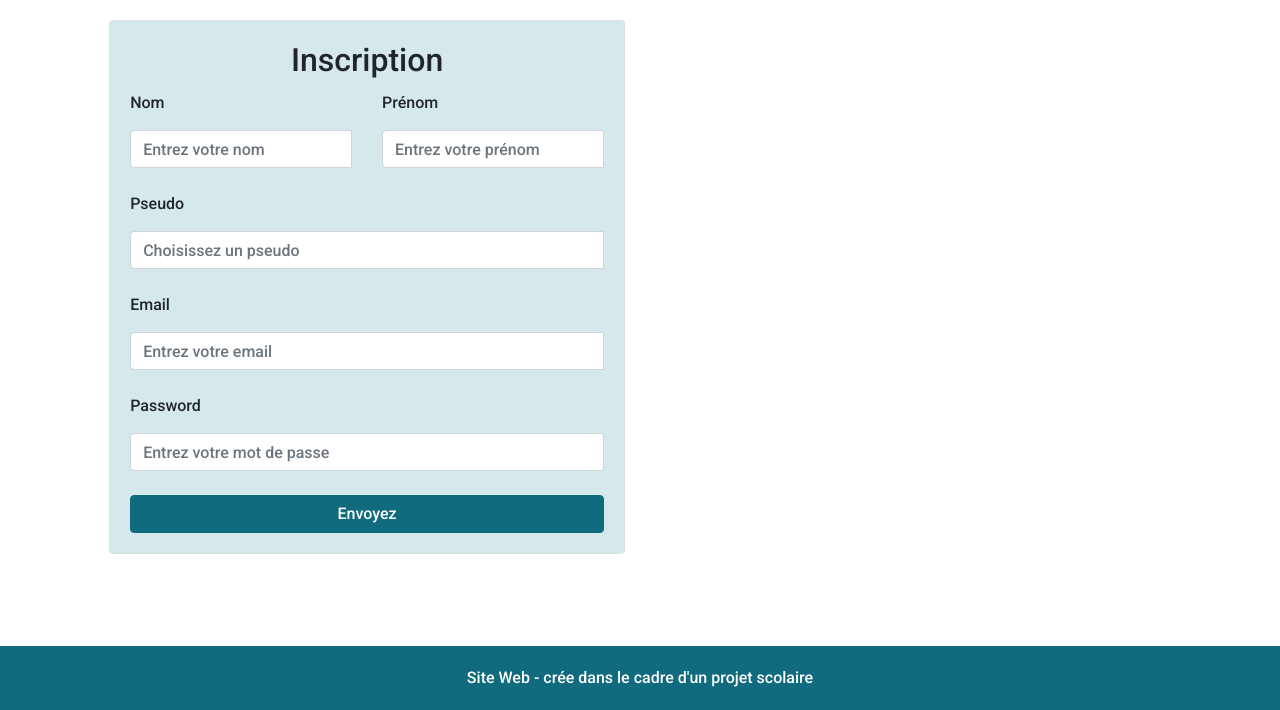
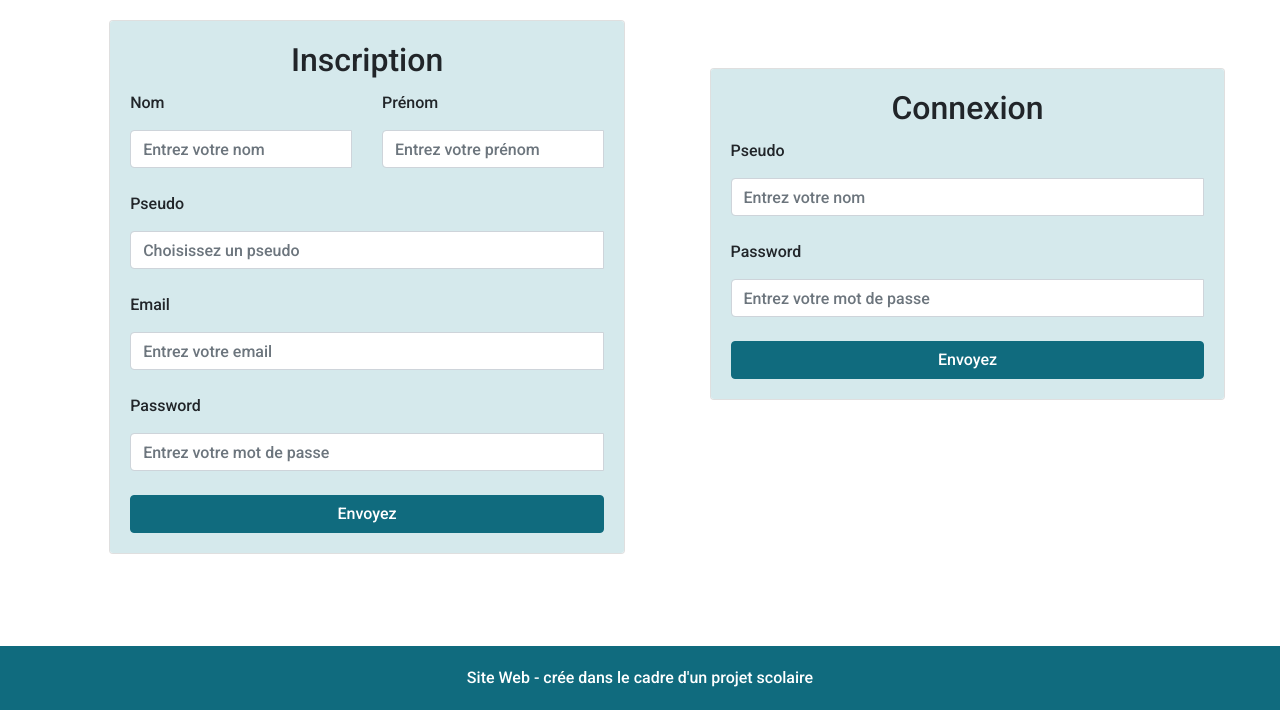
Before and after one commit to Karen160/Projet-php, a PHP site: page /App/View/signView.php in a window 1280 px wide. Shown: the part 100-810 px from the top of the page. Run offline with PHP 8.4, Linux system fonts and the light colour scheme; some libraries are stand-ins or nearby versions.

Commit message:
:rocket inscription

```diff
--- a/App/View/signView.php
+++ b/App/View/signView.php
@@ -1,8 +1,8 @@
 <?php
 // connexion à la base de données via la classe PDO
-$host = 'mysql:host=localhost;dbname=projetphp';
+$host = 'mysql:host=localhost;dbname=projet_php';
 $login = 'root';
-$password = 'root';
+$password = '';
 $options = array(
     PDO::ATTR_ERRMODE => PDO::ERRMODE_WARNING,
     PDO::MYSQL_ATTR_INIT_COMMAND => 'SET NAMES utf8'
@@ -14,6 +14,8 @@ session_start();
 
 include '../../inc/head.inc.php';
 include '../../inc/header.inc.php';
+
+$msg = "";
 
 if(isset($_POST['prenom']) && isset($_POST['nom']) && isset($_POST['pseudo']) && isset($_POST['email']) && isset($_POST['mdp'])) {
     $pseudo = trim($_POST['pseudo']);
@@ -37,9 +39,12 @@ if(isset($_POST['prenom']) && isset($_POST['nom']) && isset($_POST['pseudo']) &&
       $enregistrement->bindParam(':email', $email, PDO::PARAM_STR);
       $enregistrement->bindParam(':mdp', $mdp, PDO::PARAM_STR);
       $enregistrement->execute();
-      //rediriger au bout de x sec
-      header("refresh:3;url=../../App/View/profilView.php");
-  }
+
+      $msg = "<div style='padding: 10px; background-color: green; color: white; text-align: center;'>Félicitation votre compte a été crée<br>Connecter-vous</div>";
+
+    } else {
+      $msg = "<div style='padding: 10px; background-color: red; text-transform: uppercase; color: white; text-align: center;'>Le pseudo/email existe déjà<br>Veuillez recommencer</div>";
+    }
 }
 
 ?>
@@ -75,12 +80,15 @@ if(isset($_POST['prenom']) && isset($_POST['nom']) && isset($_POST['pseudo']) &&
                             <div class="col-sm-12 mt-4 position-static offset-ms-4">
                                 <button type="submit" class="btn btn-info btn-block active" name="bouton">Envoyez</button>
                             </div>
+                            <?php
+                                echo $msg;
+                            ?>
                     </form>
                 </div>
             </form>
 
         </section>
-        <!-- <section class="col-sm-5 mx-auto mt-5 position-static"  >
+        <section class="col-sm-5 mx-auto mt-5 position-static"  >
             <div class="card " >
                 <div  class="card-body  position-static " id="connexion">
                     <h2 class="card-title ">Connexion</h2>
@@ -94,12 +102,12 @@ if(isset($_POST['prenom']) && isset($_POST['nom']) && isset($_POST['pseudo']) &&
                             <input id="form_name" type="password" name="mdp" class="form-control" placeholder="Entrez votre mot de passe" required="required" data-error="Le mot de passe est requis.">
                         </div>
                         <div class="col-sm-12 mt-4 offset-ms-4">
-                            <button class="btn btn-info btn-block active" >Envoyez</button>
+                            <button type="submit" class="btn btn-info btn-block active" >Envoyez</button>
                         </div>
                     </form>
                 </div>
             </form>
-        </section> -->
+        </section>
     </div>
 </main>
 <?php
```
